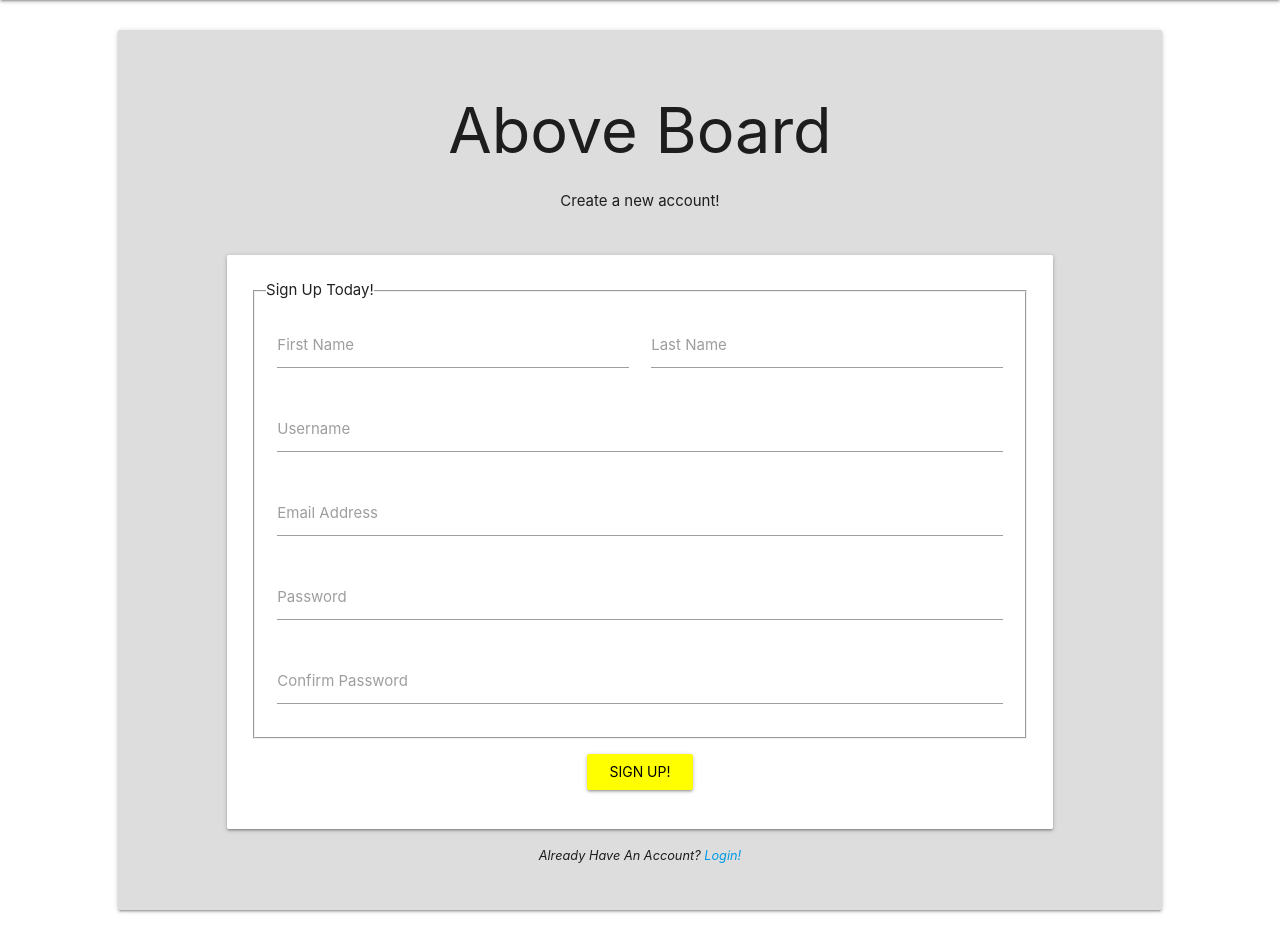
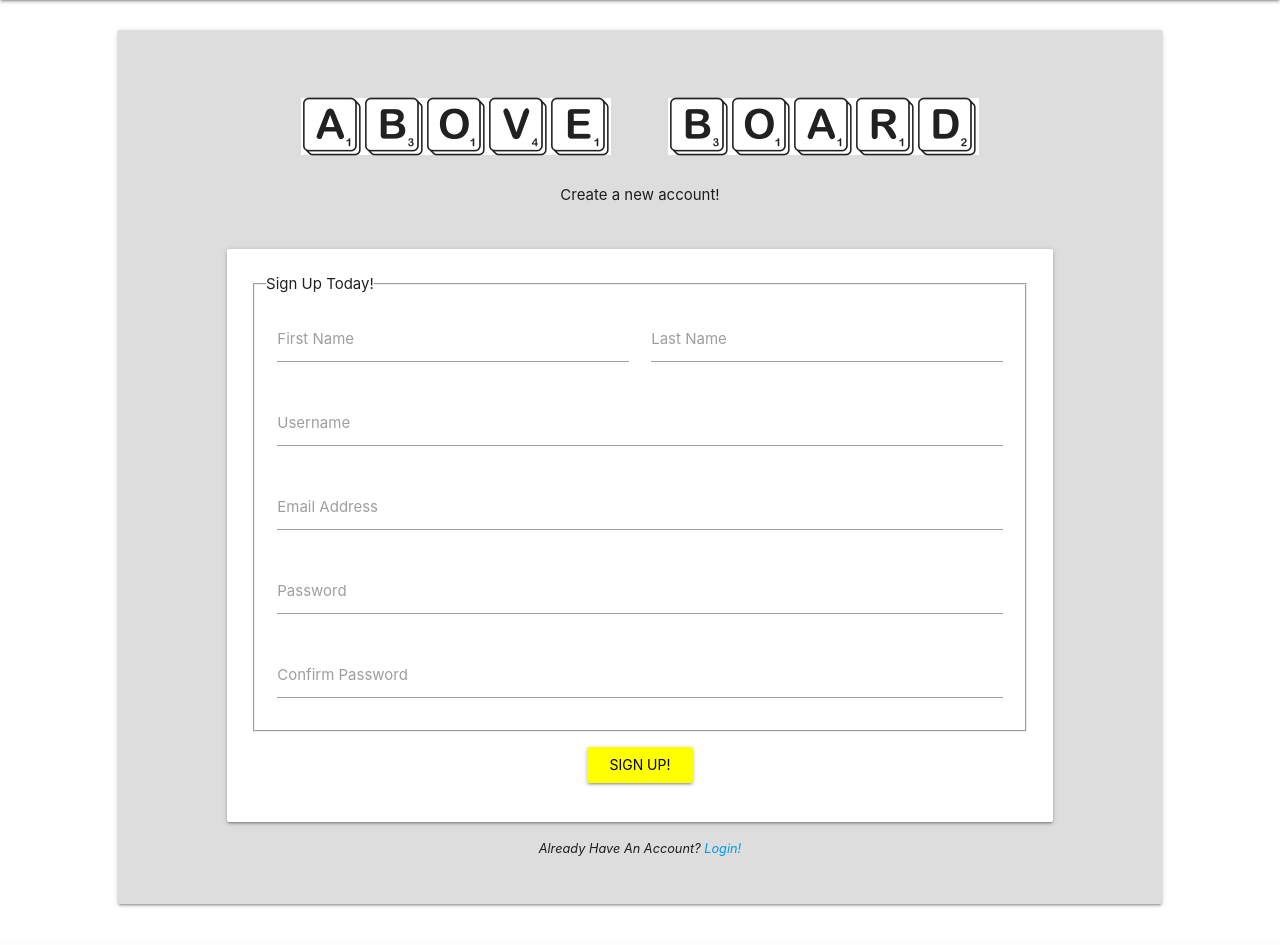
Before and after one commit to kevinoc554/above-board, a Flask app: page /register in a window 1280 px wide. Shown: the part 64-1009 px from the top of the page. After the commit the page ends 971 px from the top, so only its background shows below. Run offline with Flask 2, Linux system fonts and the light colour scheme.

Commit message:
style: add and style font for h1 on register page

```diff
--- a/aboveboard/static/css/style.css
+++ b/aboveboard/static/css/style.css
@@ -1,4 +1,18 @@
+@font-face {
+    font-family: 'Scramble';
+    src: url('../fonts/scramble.ttf') format('truetype');
+}
+
 /* Base Styles */
+h1 {
+    font-size: 3.8rem;
+    font-family: 'Scramble';
+}
+
+h1 span {
+    background-color: #fff;
+}
+
 .text-center {
     text-align: center;
 }
@@ -54,9 +68,14 @@
     .navbar-logo img {
         display: none
     }
+
     .navbar-logo h5 {
         position: absolute;
         margin-left: .5rem;
         bottom: 15%;
     }
+
+    h1 {
+        font-size: 3rem;
+    }
 }
--- a/aboveboard/templates/register.html
+++ b/aboveboard/templates/register.html
@@ -5,7 +5,7 @@
         <div class="card-panel outer-panel">
             <div class="row">
                 <div class="col s12">
-                    <h1 class="text-center">Above Board</h1>
+                    <h1 class="text-center"><span>Above</span> <span>Board</span></h1>
                     <p class="text-center">Create a new account!</p>
                 </div>
             </div>
```
Also changed, not shown: aboveboard/static/fonts/scramble.ttf (added).
